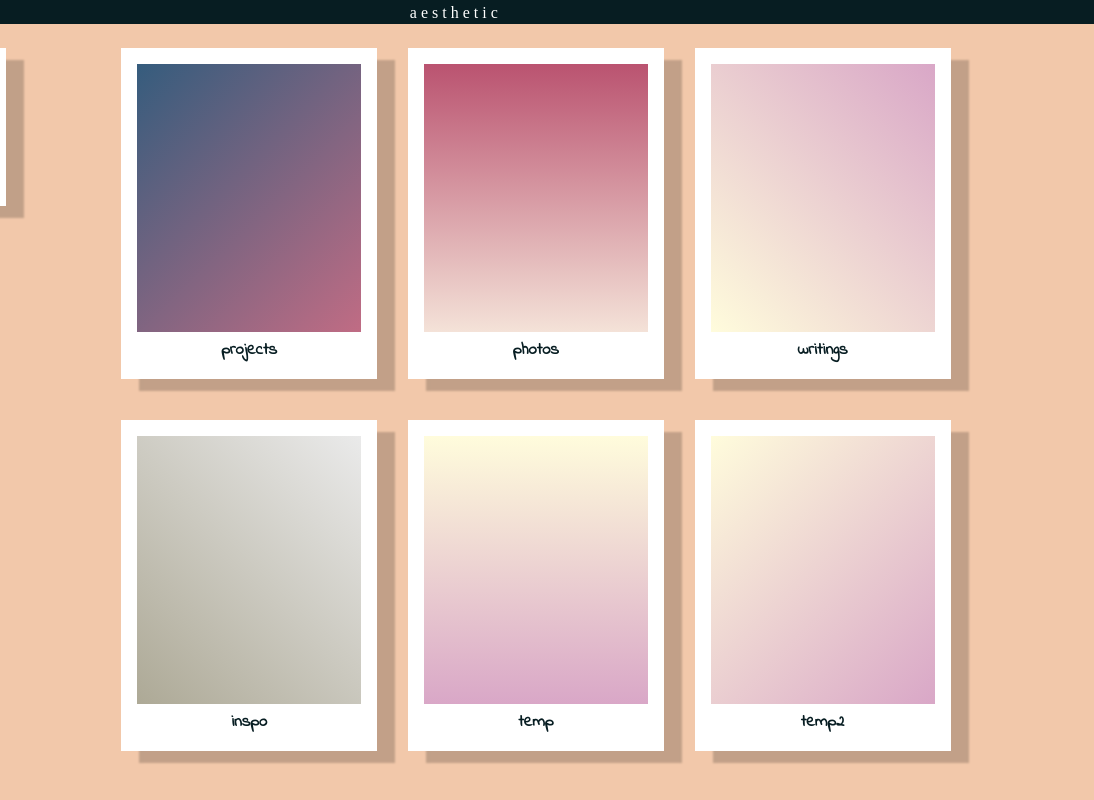
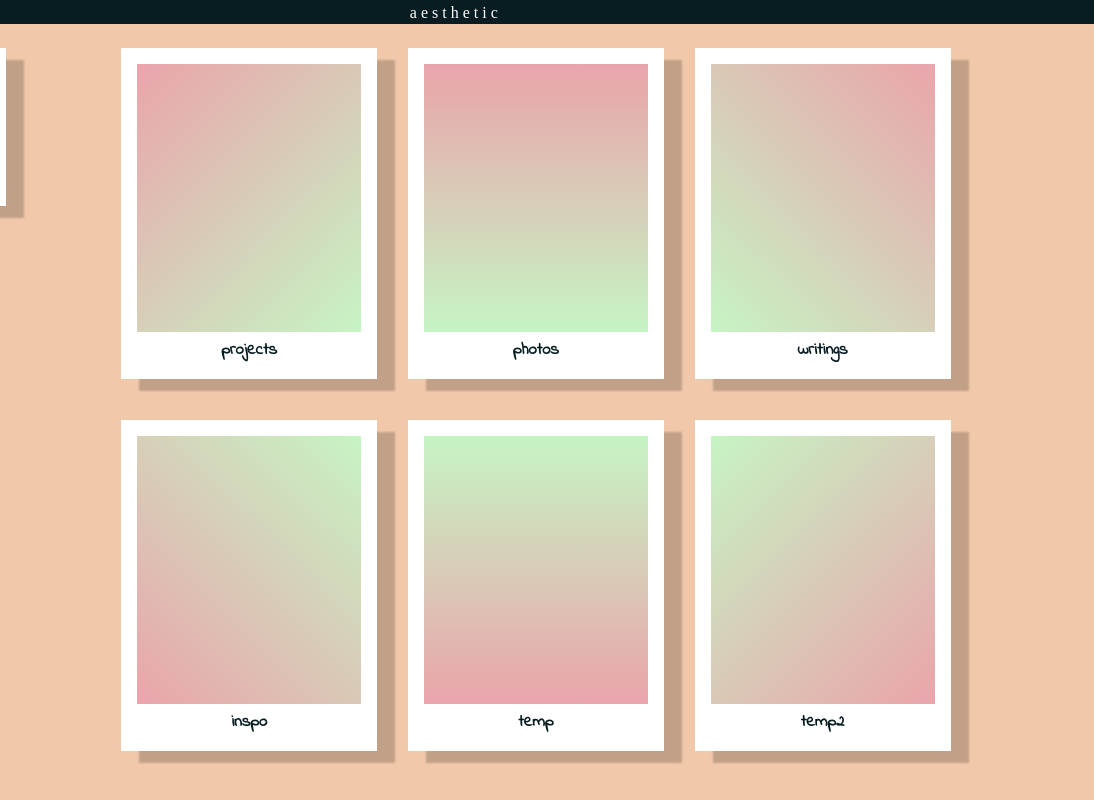
Before and after one commit to jkozol/showing-soul, a React app: page /works in a window 1280 px wide. Shown: the full height of the page, 186-1280 px from the left. Built offline with nearby package versions, Linux system fonts and the light colour scheme.

Commit message:
Update gradient

```diff
--- a/src/scss/main.scss
+++ b/src/scss/main.scss
@@ -858,32 +858,42 @@ a:hover {
   height: 100%;
 }
 
+// .workbox .projects .colorbox {
+//   background: #355c7d; /* fallback for old browsers */
+//   @include gradient-animation(135deg, #EAA4AB, #F2D8AA, 1s);
+// }
+
+// .workbox .projects .colorbox {
+//   background: #355c7d; /* fallback for old browsers */
+//   @include gradient-animation(135deg, #EAA4AB, #C6F4C4, 1s);
+// }
 .workbox .projects .colorbox {
   background: #355c7d; /* fallback for old browsers */
-  @include gradient-animation(135deg, #355c7d, #c06c84, 1s);
+  @include gradient-animation(135deg, #EAA4AB, #C6F4C4, 1s);
 }
+
 
 .workbox .photos .colorbox {
   background: #ba5370; /* fallback for old browsers */
-  @include gradient-animation(180deg, #ba5370, #f4e2d8, 1s);
+  @include gradient-animation(180deg, #EAA4AB, #C6F4C4, 1s);
 }
 
 .workbox .writings .colorbox {
   background: #d9a7c7;  /* fallback for old browsers */
-  @include gradient-animation(-135deg, #d9a7c7, #fffcdc, 1s);
+  @include gradient-animation(-135deg, #EAA4AB, #C6F4C4, 1s);
 }
 
 .workbox .inspo .colorbox {
   background: #ADA996;  /* fallback for old browsers */
-  @include gradient-animation(45deg, #ADA996, #EAEAEA, 1s);
+  @include gradient-animation(45deg, #EAA4AB, #C6F4C4, 1s);
 }
 
 .workbox .temp .colorbox {
   background: #d9a7c7;  /* fallback for old browsers */
-  @include gradient-animation(0deg, #d9a7c7, #fffcdc, 1s);
+  @include gradient-animation(0deg, #EAA4AB, #C6F4C4, 1s);
 }
 
 .workbox .temp2 .colorbox {
   background: #d9a7c7;  /* fallback for old browsers */
-  @include gradient-animation(-45deg, #d9a7c7, #fffcdc, 1s);
+  @include gradient-animation(-45deg, #EAA4AB, #C6F4C4, 1s);
 }
```
